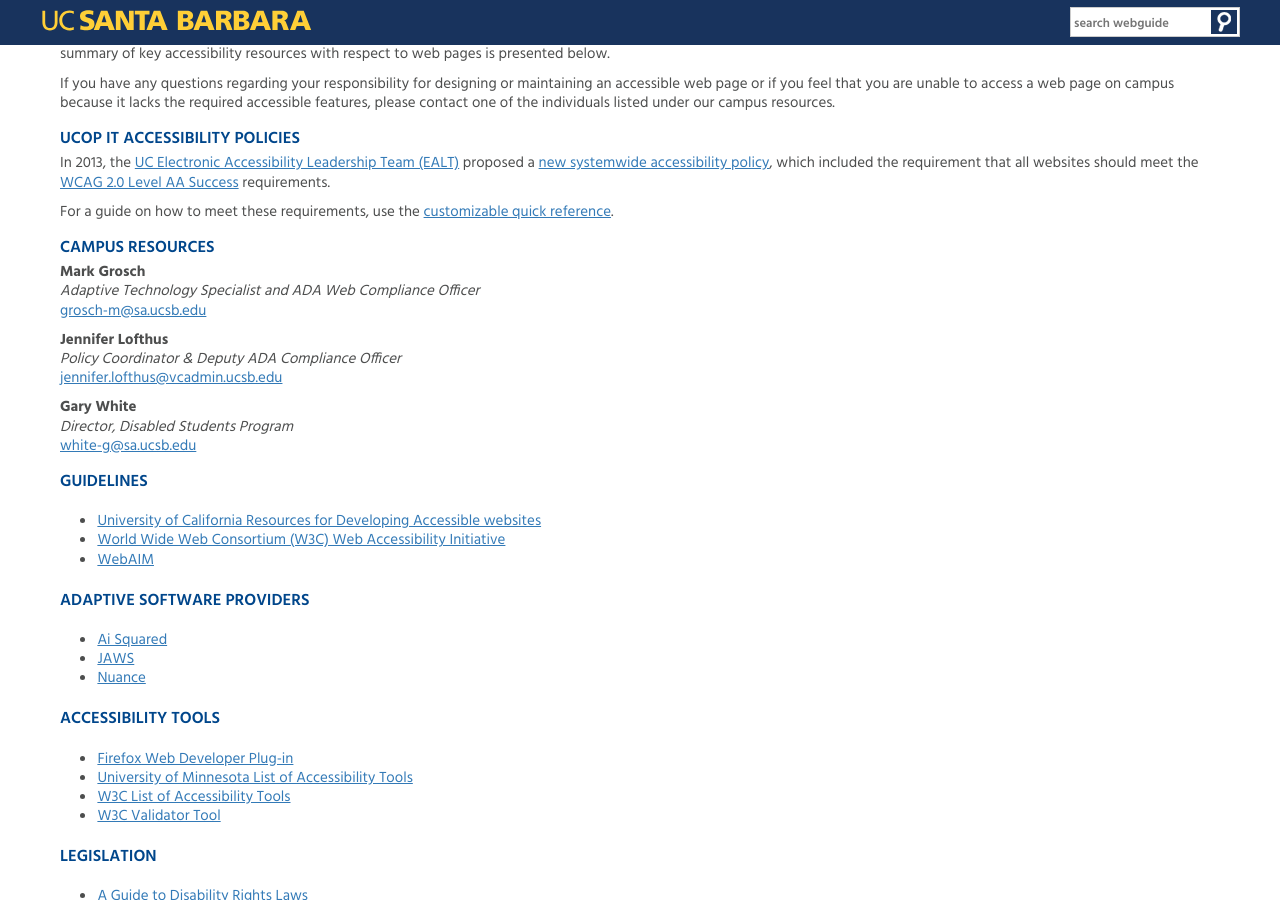
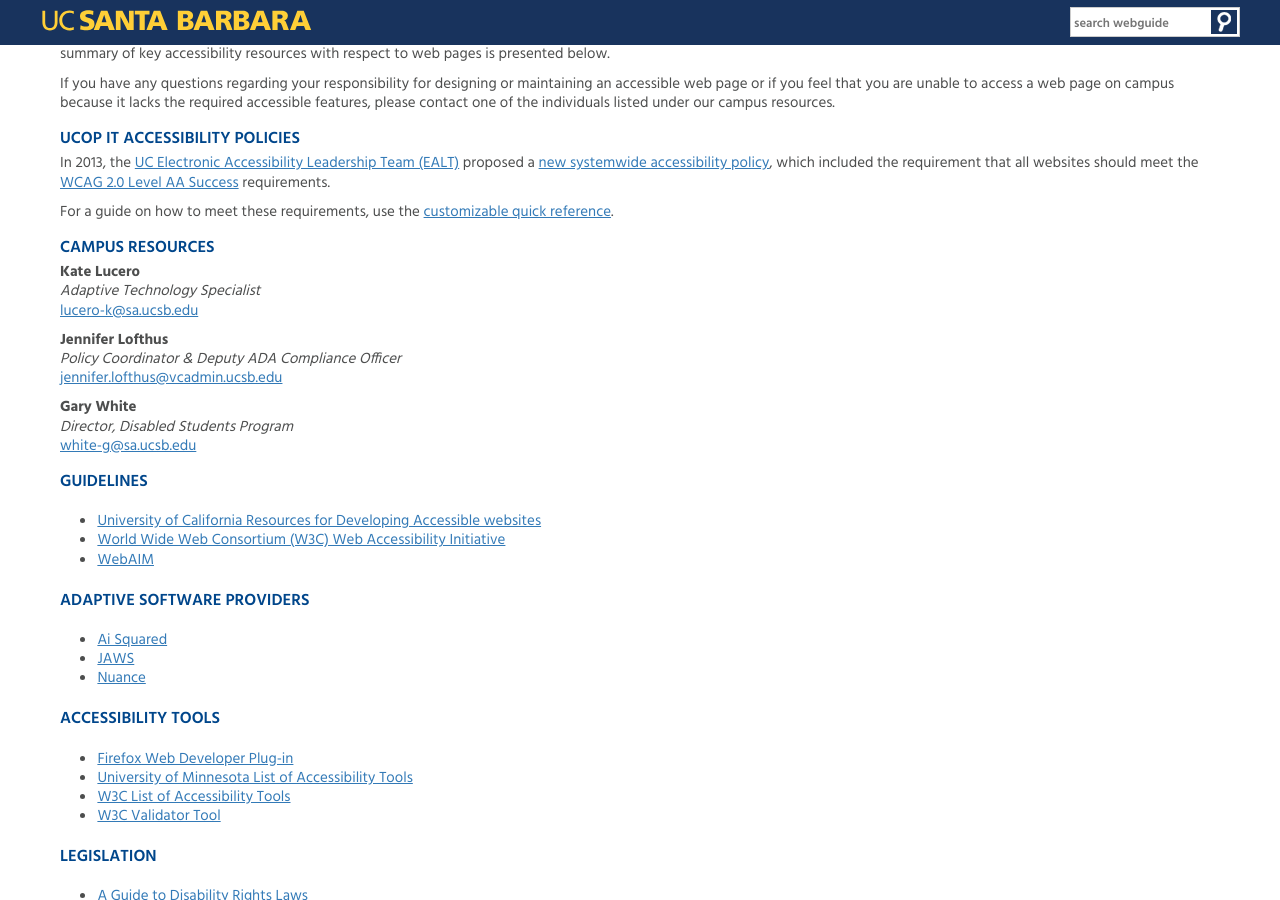
Before and after one commit to ucsb/webguide, a Jekyll site: the page built from web-accessibility.md, in a window 1280 px wide and 900 px high, scrolled down 4256 px. Built offline with Jekyll 4.4.1, drawn with Linux system fonts in a browser that asks for light colours.

Commit message:
Replace Mark Grosch's name and contact information with Kate Lucero's

```diff
--- a/web-accessibility.md
+++ b/web-accessibility.md
@@ -277,11 +277,11 @@
 
 ### Campus Resources
 
-**Mark Grosch**
+**Kate Lucero**
 <br />
-*Adaptive Technology Specialist and ADA Web Compliance Officer*
+*Adaptive Technology Specialist*
 <br />
-[grosch-m@sa.ucsb.edu](mailto:grosch-m@sa.ucsb.edu)
+[lucero-k@sa.ucsb.edu](mailto:lucero-k@sa.ucsb.edu)
 
 **Jennifer Lofthus**
 <br />
```
